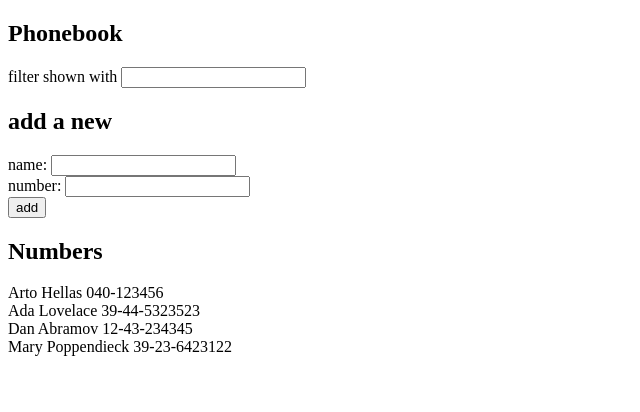
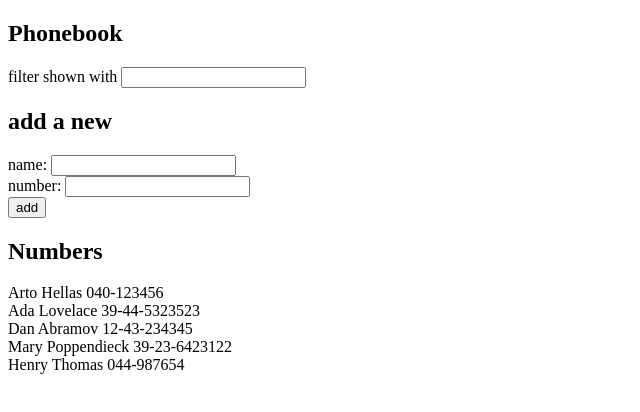
Before and after one commit to Ramya-KR/FullStackOpen_Exercises, a React (Create React App) app in the folder part2/phonebook/: page / in a window 1280 px wide. Shown: the top 412 px of the page, without its empty margins (0-640 px from the left). Built offline with nearby package versions, Linux system fonts and the light colour scheme; data requests are answered from the project's data file.

Commit message:
exercise 2.12

```diff
--- a/part2/phonebook/db.json
+++ b/part2/phonebook/db.json
@@ -1,5 +1,5 @@
 {
-    "persons":[
+  "persons": [
     {
       "name": "Arto Hellas",
       "number": "040-123456",
@@ -19,6 +19,11 @@
       "name": "Mary Poppendieck",
       "number": "39-23-6423122",
       "id": 4
+    },
+    {
+      "name": "Henry Thomas",
+      "number": "044-987654",
+      "id": 5
     }
   ]
 }
--- a/part2/phonebook/src/App.js
+++ b/part2/phonebook/src/App.js
@@ -16,7 +16,7 @@ const App = () => {
       .get('http://localhost:3001/persons')
       .then(response =>
         setPersons(response.data))
-  },[])
+  }, [])
 
   const handleNameChange = (event) => {
     setNewName(event.target.value)
@@ -40,12 +40,15 @@ const App = () => {
     } else {
       const personObject = {
         name: newName,
-        number: newNumber,
-        id: names.length + 1
+        number: newNumber
       }
+      axios
+        .post('http://localhost:3001/persons', personObject)
+        .then(response => {
           setPersons(persons.concat(personObject))
           setNewNumber('')
           setNewName('')
+        })
     }
   }
 
```
Lines whose indentation alone changed are shown as unchanged.
